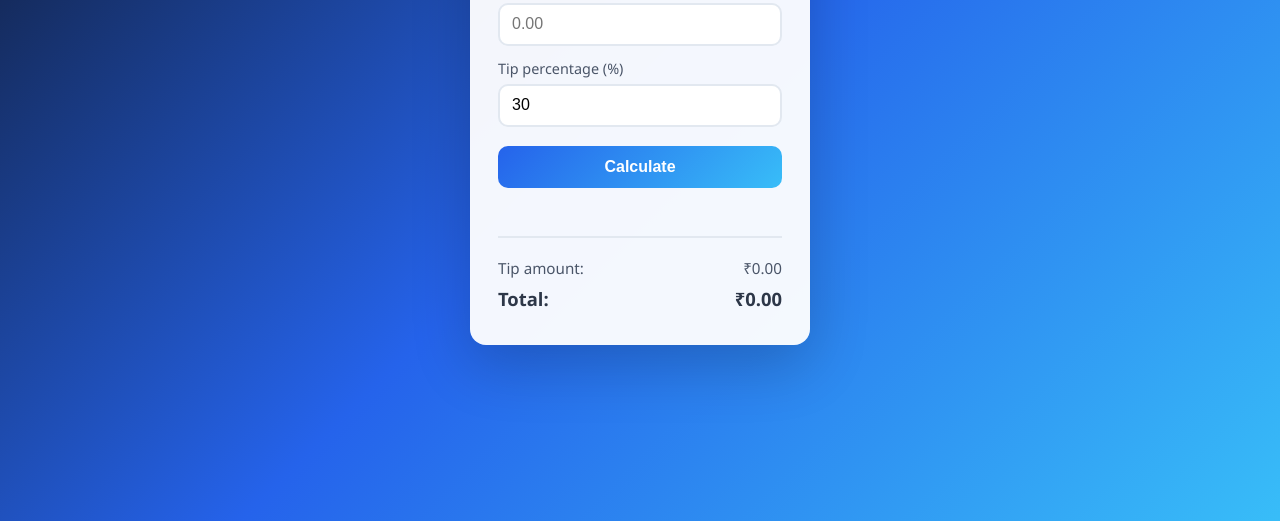
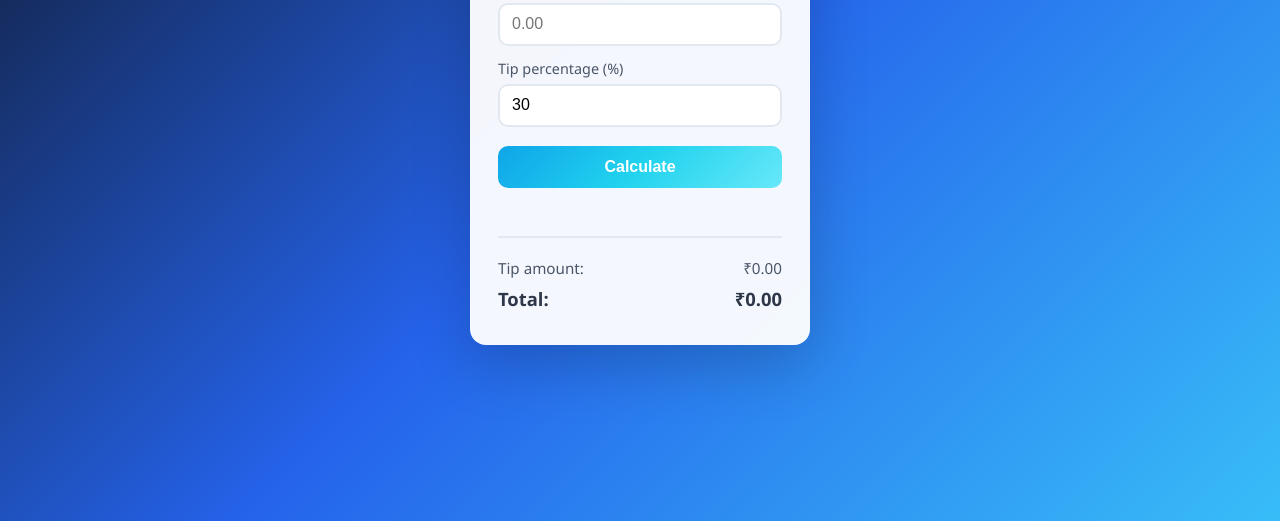
Before and after one commit to BhavanaBaalebail/tip-calculator, a plain HTML site: page index.html in a window 1280 px wide. Shown: the part 279-800 px from the top of the page. Drawn offline with Linux system fonts and the light colour scheme.

Commit message:
Fix button gradient to blue tones and update currency label

```diff
--- a/index.html
+++ b/index.html
@@ -27,11 +27,16 @@
     input.error { border-color: #e53e3e; background: #fff5f5; }
     button {
       width: 100%; padding: 0.75rem; margin-top: 0.35rem;
-      background: linear-gradient(135deg, #2563eb 0%, #38bdf8 100%);
+      background: linear-gradient(
+    135deg,
+    #0ea5e9,   /* blue */
+    #22d3ee,   /* cyan */
+    #67e8f9    /* light cyan */
+  );
       color: #fff; border: none; border-radius: 10px; font-size: 1rem; font-weight: 600;
       cursor: pointer; transition: transform 0.15s, box-shadow 0.2s;
     }
-    button:hover { transform: translateY(-1px); box-shadow: 0 8px 20px rgba(102,126,234,0.4); }
+    button:hover { transform: translateY(-1px); box-shadow: 0 8px 20px rgba(34, 211, 238, 0.45); }
     .error-msg { color: #c53030; font-size: 0.875rem; margin-top: 0.5rem; min-height: 1.25rem; font-weight: 500; }
     .result { margin-top: 1.25rem; padding-top: 1.25rem; border-top: 2px solid #e2e8f0; font-size: 0.95rem; color: #4a5568; }
     .result div { display: flex; justify-content: space-between; margin-bottom: 0.35rem; }
```
